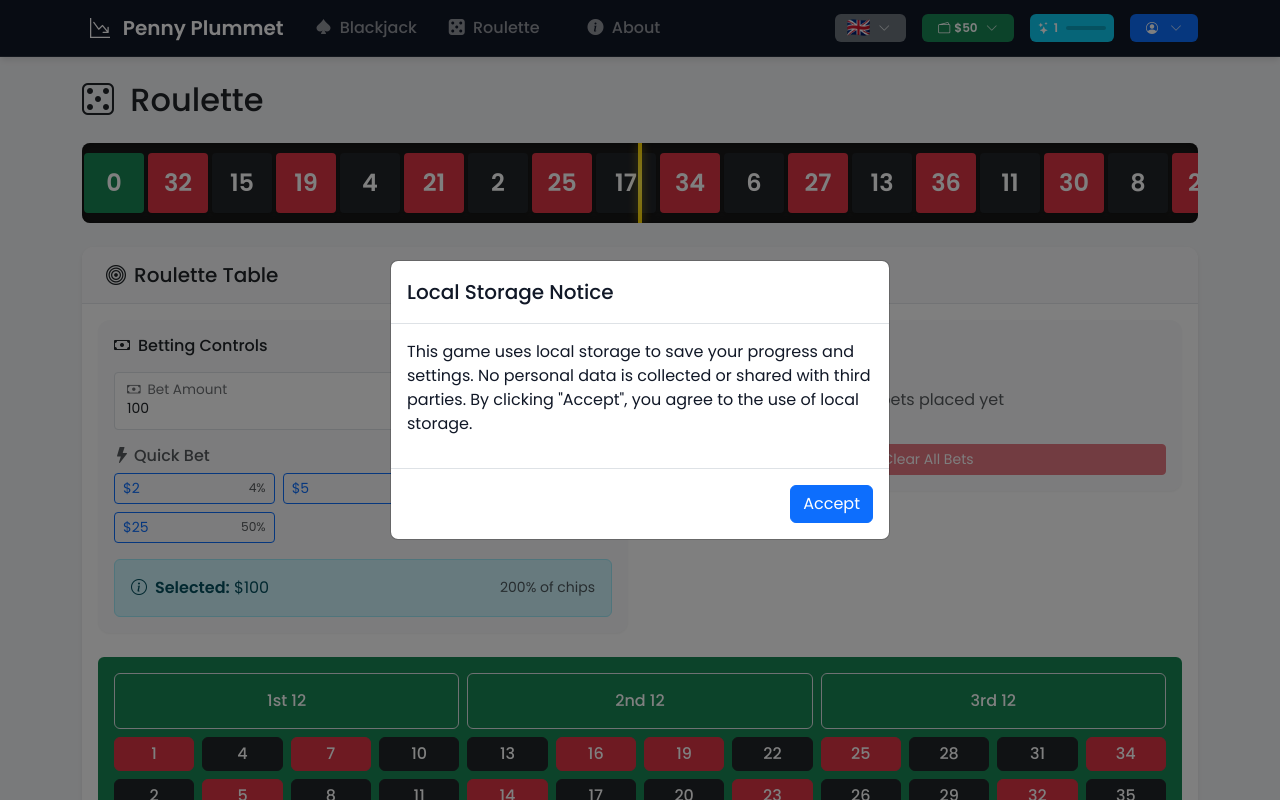
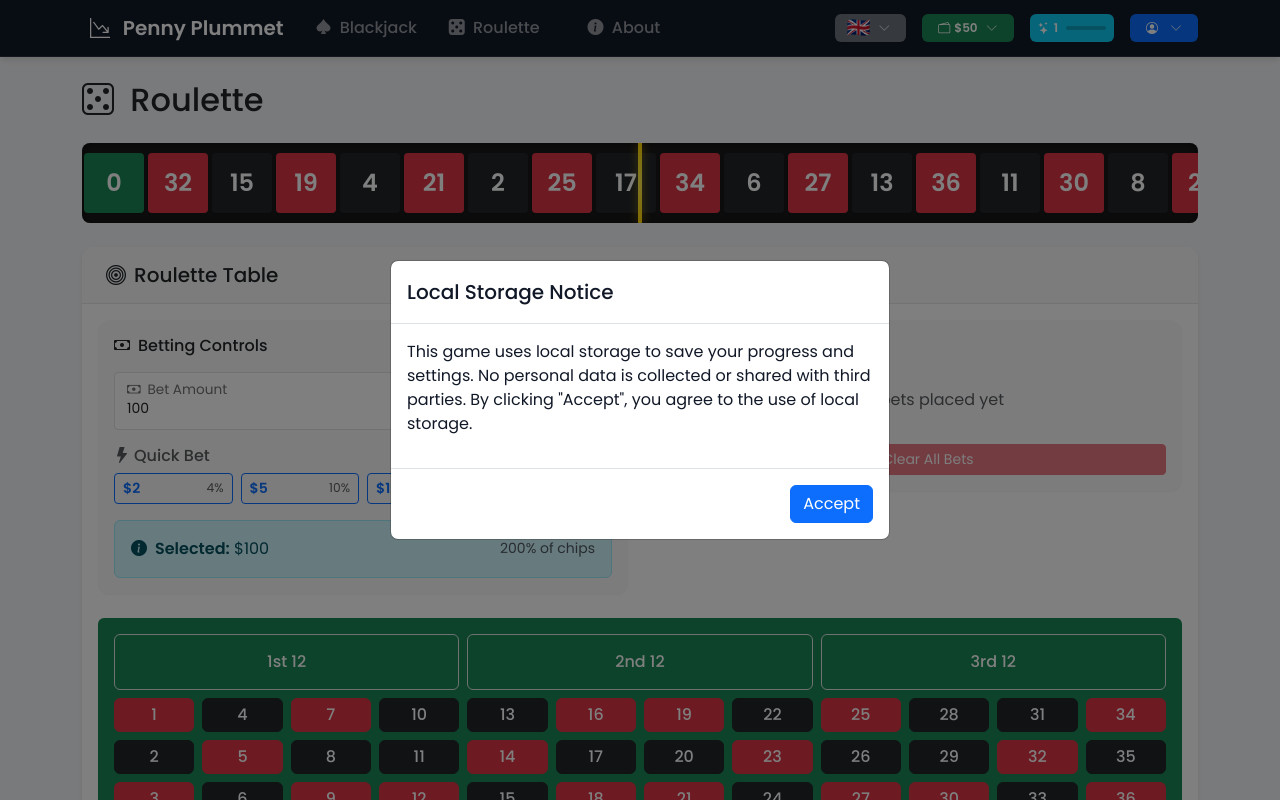
Before and after one commit to benceb2/penny-plummet, a Vue app: page /roulette in a window 1280 px wide. Shown: the top 800 px of the page. Built offline with nearby package versions, Linux system fonts and the light colour scheme.

Commit message:
handle 0 user chip balance case in bet amount selector

```diff
--- a/src/components/BetAmountSelector.vue
+++ b/src/components/BetAmountSelector.vue
@@ -44,8 +44,12 @@ watch(localValue, (newValue) => {
   emit('update:modelValue', clampedValue)
 })
 
+// Check if component should be disabled due to insufficient funds
+const isDisabled = computed(() => props.maxAmount <= 0)
+
 // Computed quick bet amounts from percentages
 const percentageBasedBets = computed(() => {
+  if (props.maxAmount <= 0) return []
   return props.quickBetPercentages.map(percentage => {
     const amount = Math.floor(props.maxAmount * percentage)
     return Math.max(props.minAmount, amount)
@@ -54,6 +58,7 @@ const percentageBasedBets = computed(() => {
 
 // Combined quick bet options (percentages + fixed amounts)
 const quickBetOptions = computed(() => {
+  if (props.maxAmount <= 0) return []
   const combined = [...percentageBasedBets.value, ...props.quickBetAmounts]
   // Remove duplicates and sort, filter out amounts that exceed max
   return [...new Set(combined)]
@@ -63,6 +68,7 @@ const quickBetOptions = computed(() => {
 
 // Get percentage for display
 function getPercentage(amount: number): string | null {
+  if (props.maxAmount <= 0) return null
   const percentage = (amount / props.maxAmount) * 100
   if (percentage < 1) return null
   return `${Math.round(percentage)}%`
@@ -95,6 +101,15 @@ const buttonSizeClass = computed(() => {
 
 <template>
   <div class="bet-amount-selector">
+    <!-- Insufficient Funds Alert -->
+    <div v-if="isDisabled" class="alert alert-danger d-flex align-items-center mb-3">
+      <i class="bi bi-exclamation-triangle-fill me-2"></i>
+      <div>
+        <strong>Insufficient Funds</strong><br>
+        <small>You need chips to place bets!</small>
+      </div>
+    </div>
+
     <!-- Custom Bet Input -->
     <div class="mb-3">
       <div class="form-floating">
@@ -105,6 +120,7 @@ const buttonSizeClass = computed(() => {
           v-model="localValue"
           :max="maxAmount"
           :min="minAmount"
+          :disabled="isDisabled"
           :placeholder="minAmount.toString()">
         <label for="betAmount" class="d-flex align-items-center">
           <i class="bi bi-cash me-2"></i>{{ label }}
@@ -113,21 +129,27 @@ const buttonSizeClass = computed(() => {
     </div>
 
     <!-- Quick Bet Options -->
-    <div class="mb-3">
+    <div v-if="!isDisabled" class="mb-3">
       <div class="d-flex align-items-center gap-2 mb-2">
         <h6 class="mb-0 text-muted">
           <i class="bi bi-lightning-fill me-1"></i>Quick Bet
         </h6>
       </div>
-      <div class="d-grid gap-2" style="grid-template-columns: repeat(auto-fit, minmax(120px, 1fr));">
-        <button
+      <div class="row g-2">
+        <div
           v-for="amount in quickBetOptions"
           :key="amount"
-          :class="['btn btn-outline-primary text-start', buttonSizeClass, { 'active': localValue === amount }]"
+          class="col-6 col-lg-3">
+          <button
+            :class="[
+              'btn btn-outline-primary w-100 text-start',
+              buttonSizeClass,
+              { 'active': localValue === amount }
+            ]"
             :disabled="amount > maxAmount"
             @click="setPresetBet(amount)">
             <div class="d-flex justify-content-between align-items-center">
-            <span>{{ formatIntAsCurrency(amount) }}</span>
+              <span class="fw-semibold">{{ formatIntAsCurrency(amount) }}</span>
               <small v-if="getPercentage(amount)" class="text-muted">
                 {{ getPercentage(amount) }}
               </small>
@@ -135,11 +157,12 @@ const buttonSizeClass = computed(() => {
           </button>
         </div>
       </div>
+    </div>
 
     <!-- Current Selection Display -->
-    <div class="alert alert-info d-flex justify-content-between align-items-center mb-0">
+    <div v-if="!isDisabled" class="alert alert-info d-flex justify-content-between align-items-center mb-0">
       <span>
-        <i class="bi bi-info-circle me-2"></i>
+        <i class="bi bi-info-circle-fill me-2"></i>
         <strong>Selected:</strong> {{ formatIntAsCurrency(localValue) }}
       </span>
       <small v-if="getPercentage(localValue)" class="text-muted">
@@ -150,19 +173,10 @@ const buttonSizeClass = computed(() => {
 </template>
 
 <style scoped>
+/* Minimal custom CSS - mostly using Bootstrap classes */
 .bet-amount-selector .btn.active {
   background-color: var(--bs-primary);
   border-color: var(--bs-primary);
   color: white;
 }
-
-.bet-amount-selector .btn:disabled {
-  opacity: 0.4;
-}
-
-@media (max-width: 576px) {
-  .bet-amount-selector .d-grid {
-    grid-template-columns: repeat(2, 1fr);
-  }
-}
 </style>
```
Lines whose indentation alone changed are shown as unchanged.
